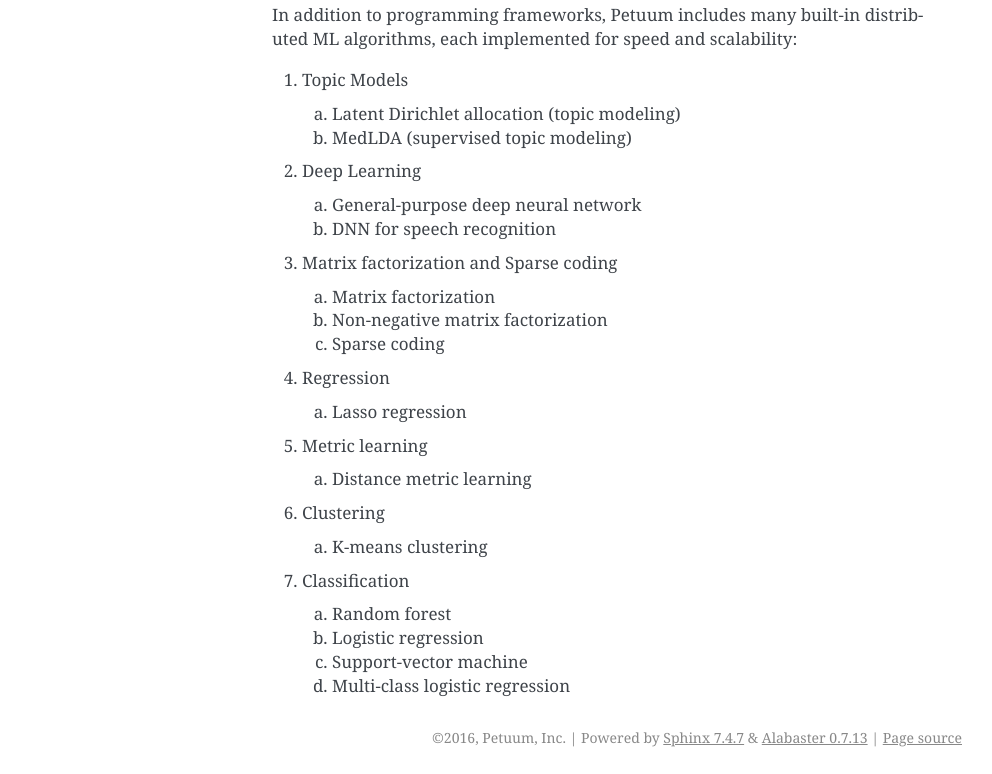
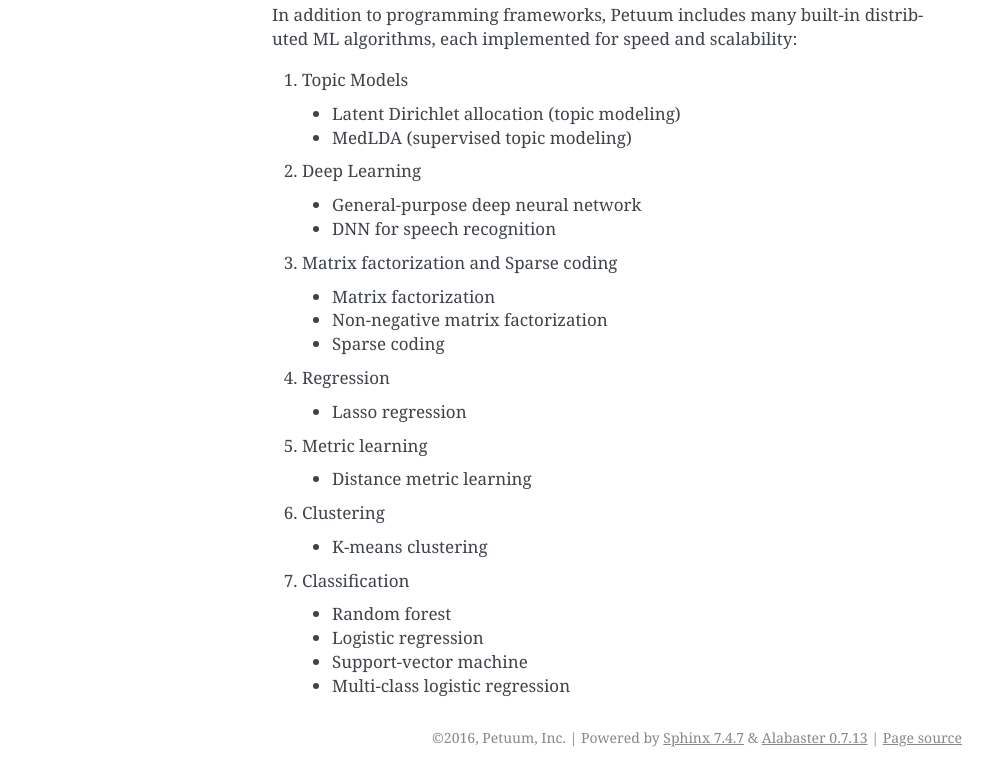
Before and after one commit to sailing-pmls/pmls.readthedocs.io, a Sphinx documentation site: the page built from docs/index.rst, in a window 1280 px wide. Shown: the part 824-1598 px from the top of the page, without its empty margins (148-1140 px from the left). Built offline with Sphinx 7.4.7, drawn with Linux system fonts in a browser that asks for light colours.

```diff
--- a/docs/index.rst
+++ b/docs/index.rst
@@ -25,26 +25,26 @@ Applications
 In addition to programming frameworks, Petuum includes many built-in distributed ML algorithms, each implemented for speed and scalability:
 
 1. Topic Models
-  a) Latent Dirichlet allocation (topic modeling)
-  b) MedLDA (supervised topic modeling)
+  * Latent Dirichlet allocation (topic modeling)
+  * MedLDA (supervised topic modeling)
 2. Deep Learning
-  a) General-purpose deep neural network
-  b) DNN for speech recognition
+  * General-purpose deep neural network
+  * DNN for speech recognition
 3. Matrix factorization and Sparse coding
-  a) Matrix factorization
-  b) Non-negative matrix factorization
-  c) Sparse coding
+  * Matrix factorization
+  * Non-negative matrix factorization
+  * Sparse coding
 4. Regression
-  a) Lasso regression
+  * Lasso regression
 5. Metric learning
-  a) Distance metric learning
+  * Distance metric learning
 6. Clustering
-  a) K-means clustering
+  * K-means clustering
 7. Classification
-  a) Random forest
-  b) Logistic regression
-  c) Support-vector machine
-  d) Multi-class logistic regression
+  * Random forest
+  * Logistic regression
+  * Support-vector machine
+  * Multi-class logistic regression
 
 .. Welcome to Petuum's documentation!
 .. ==================================
```
